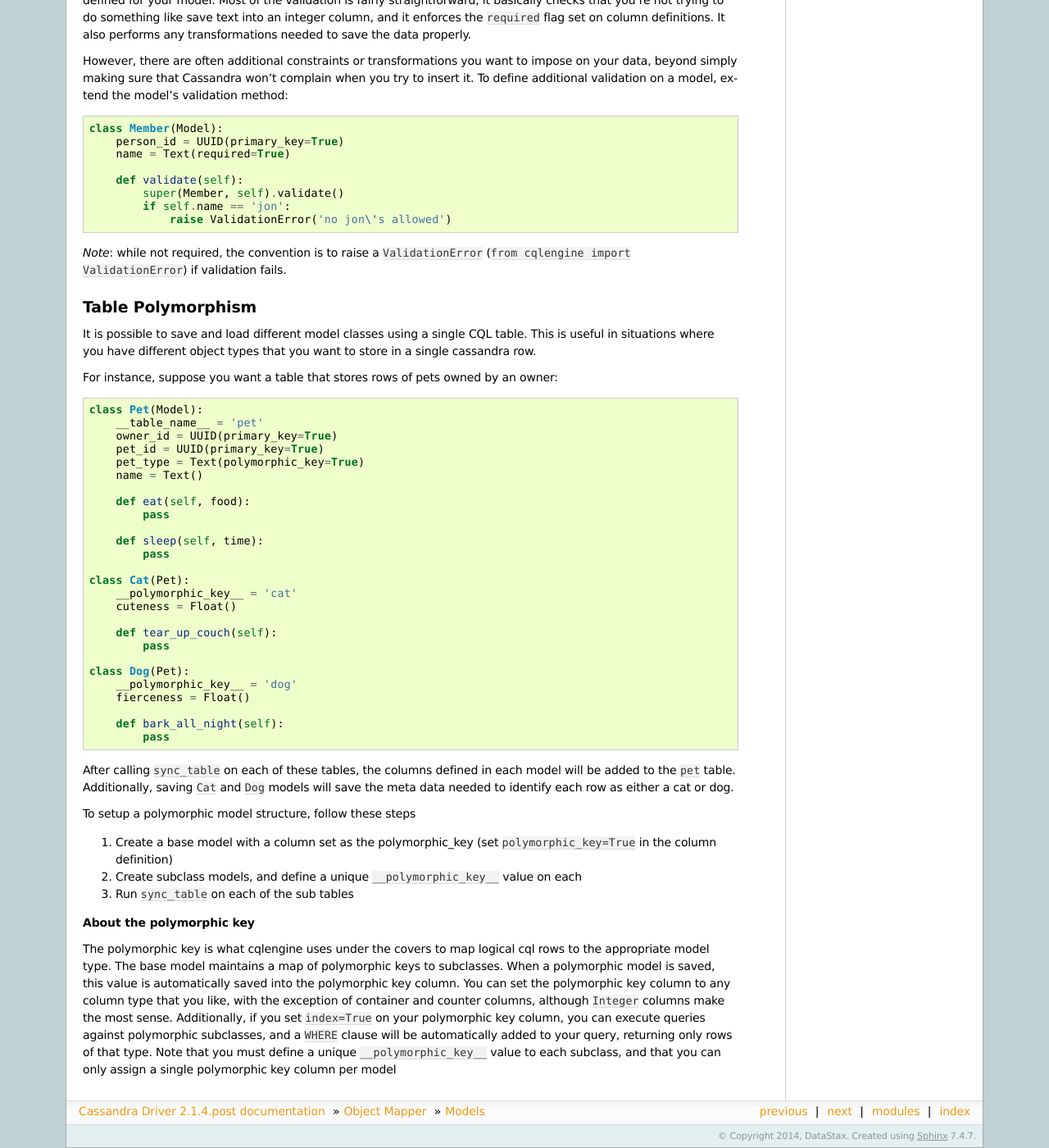
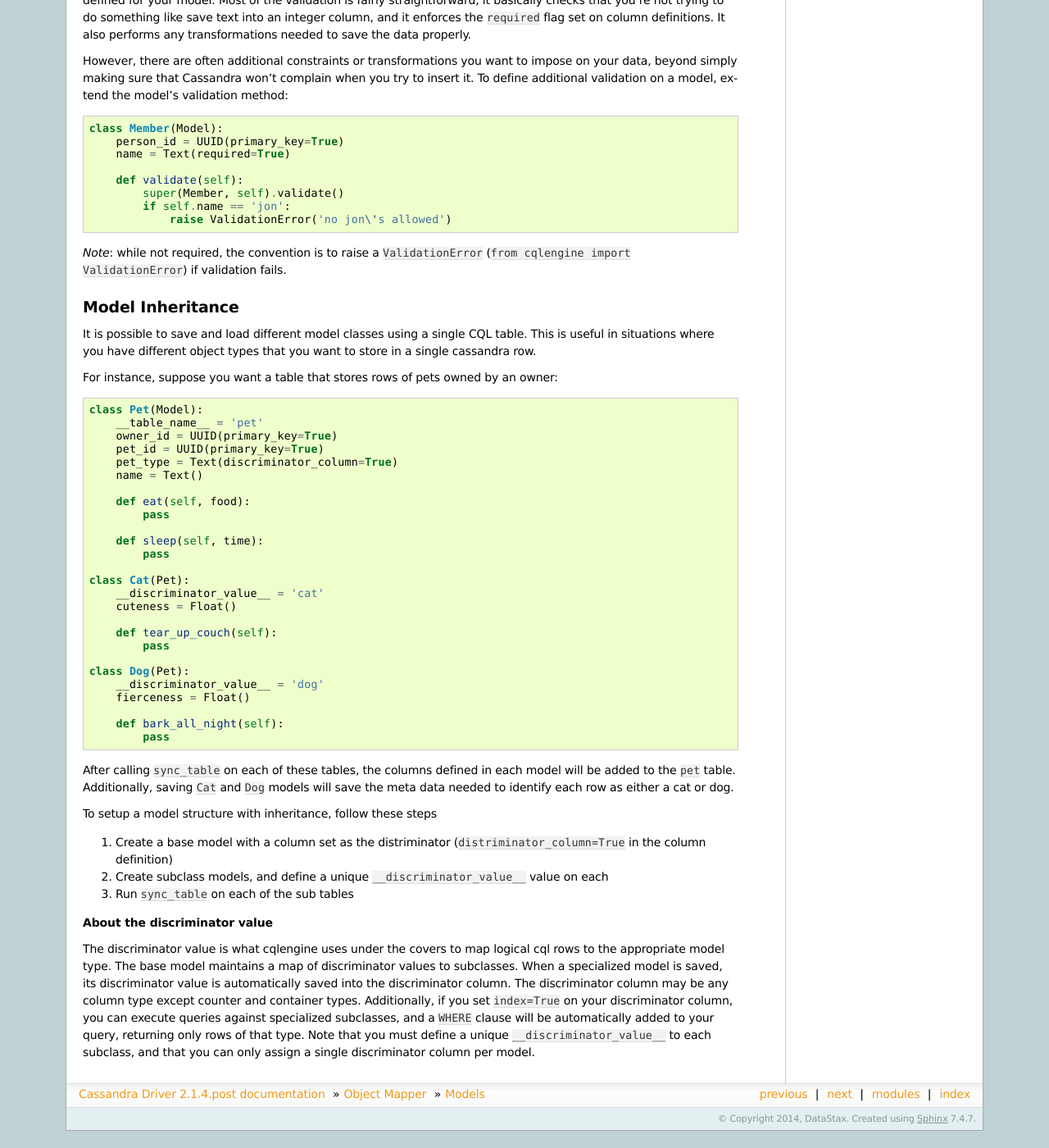
Before and after one commit to datastax/python-driver, a Sphinx documentation site: the page built from docs/cqlengine/models.rst, in a window 1280 px wide and 1400 px high, scrolled down 1583 px. Shown: the whole window at 82% size. Built offline with Sphinx 7.4.7, drawn with Linux system fonts in a browser that asks for light colours; pages that are not in the unit, such as notebooks, are missing from menus; after the commit the page ends 2962 px from its top, so only the background shows below that; some of the changed text lies outside the part shown.

Commit message:
Deprecate 'polymorphic' model API attributes.

```diff
--- a/docs/api/cassandra/cqlengine/columns.rst
+++ b/docs/api/cassandra/cqlengine/columns.rst
@@ -30,6 +30,8 @@ Columns
     .. autoattribute:: clustering_order
 
     .. autoattribute:: polymorphic_key
+
+    .. autoattribute:: discriminator_column
 
     .. autoattribute:: static
 
--- a/docs/api/cassandra/cqlengine/models.rst
+++ b/docs/api/cassandra/cqlengine/models.rst
@@ -35,7 +35,9 @@ Model
 
     .. autoattribute:: __polymorphic_key__
 
-        See :ref:`table_polymorphism` for usage examples.
+    .. autoattribute:: __discriminator_value__
+
+        See :ref:`model_inheritance` for usage examples.
 
     *Each table can have its own set of configuration options.
     These can be specified on a model with the following attributes:*
--- a/docs/cqlengine/models.rst
+++ b/docs/cqlengine/models.rst
@@ -122,10 +122,10 @@ extend the model's validation method:
 *Note*: while not required, the convention is to raise a ``ValidationError`` (``from cqlengine import ValidationError``)
 if validation fails.
 
-.. _table_polymorphism:
+.. _model_inheritance:
 
-Table Polymorphism
-==================
+Model Inheritance
+=================
 It is possible to save and load different model classes using a single CQL table.
 This is useful in situations where you have different object types that you want to store in a single cassandra row.
 
@@ -137,7 +137,7 @@ For instance, suppose you want a table that stores rows of pets owned by an owne
         __table_name__ = 'pet'
         owner_id = UUID(primary_key=True)
         pet_id = UUID(primary_key=True)
-        pet_type = Text(polymorphic_key=True)
+        pet_type = Text(discriminator_column=True)
         name = Text()
 
         def eat(self, food):
@@ -147,14 +147,14 @@ For instance, suppose you want a table that stores rows of pets owned by an owne
             pass
 
     class Cat(Pet):
-        __polymorphic_key__ = 'cat'
+        __discriminator_value__ = 'cat'
         cuteness = Float()
 
         def tear_up_couch(self):
             pass
 
     class Dog(Pet):
-        __polymorphic_key__ = 'dog'
+        __discriminator_value__ = 'dog'
         fierceness = Float()
 
         def bark_all_night(self):
@@ -164,19 +164,17 @@ After calling ``sync_table`` on each of these tables, the columns defined in eac
 ``pet`` table. Additionally, saving ``Cat`` and ``Dog`` models will save the meta data needed to identify each row
 as either a cat or dog.
 
-To setup a polymorphic model structure, follow these steps
+To setup a model structure with inheritance, follow these steps
 
-1.  Create a base model with a column set as the polymorphic_key (set ``polymorphic_key=True`` in the column definition)
-2.  Create subclass models, and define a unique ``__polymorphic_key__`` value on each
+1.  Create a base model with a column set as the distriminator (``distriminator_column=True`` in the column definition)
+2.  Create subclass models, and define a unique ``__discriminator_value__`` value on each
 3.  Run ``sync_table`` on each of the sub tables
 
-**About the polymorphic key**
+**About the discriminator value**
 
-The polymorphic key is what cqlengine uses under the covers to map logical cql rows to the appropriate model type. The
-base model maintains a map of polymorphic keys to subclasses. When a polymorphic model is saved, this value is automatically
-saved into the polymorphic key column. You can set the polymorphic key column to any column type that you like, with
-the exception of container and counter columns, although ``Integer`` columns make the most sense. Additionally, if you
-set ``index=True`` on your polymorphic key column, you can execute queries against polymorphic subclasses, and a
+The discriminator value is what cqlengine uses under the covers to map logical cql rows to the appropriate model type. The
+base model maintains a map of discriminator values to subclasses. When a specialized model is saved, its discriminator value is
+automatically saved into the discriminator column. The discriminator column may be any column type except counter and container types.
+Additionally, if you set ``index=True`` on your discriminator column, you can execute queries against specialized subclasses, and a
 ``WHERE`` clause will be automatically added to your query, returning only rows of that type. Note that you must
-define a unique ``__polymorphic_key__`` value to each subclass, and that you can only assign a single polymorphic
-key column per model
+define a unique ``__discriminator_value__`` to each subclass, and that you can only assign a single discriminator column per model.
```
Also changed, not shown: 3 other files.
